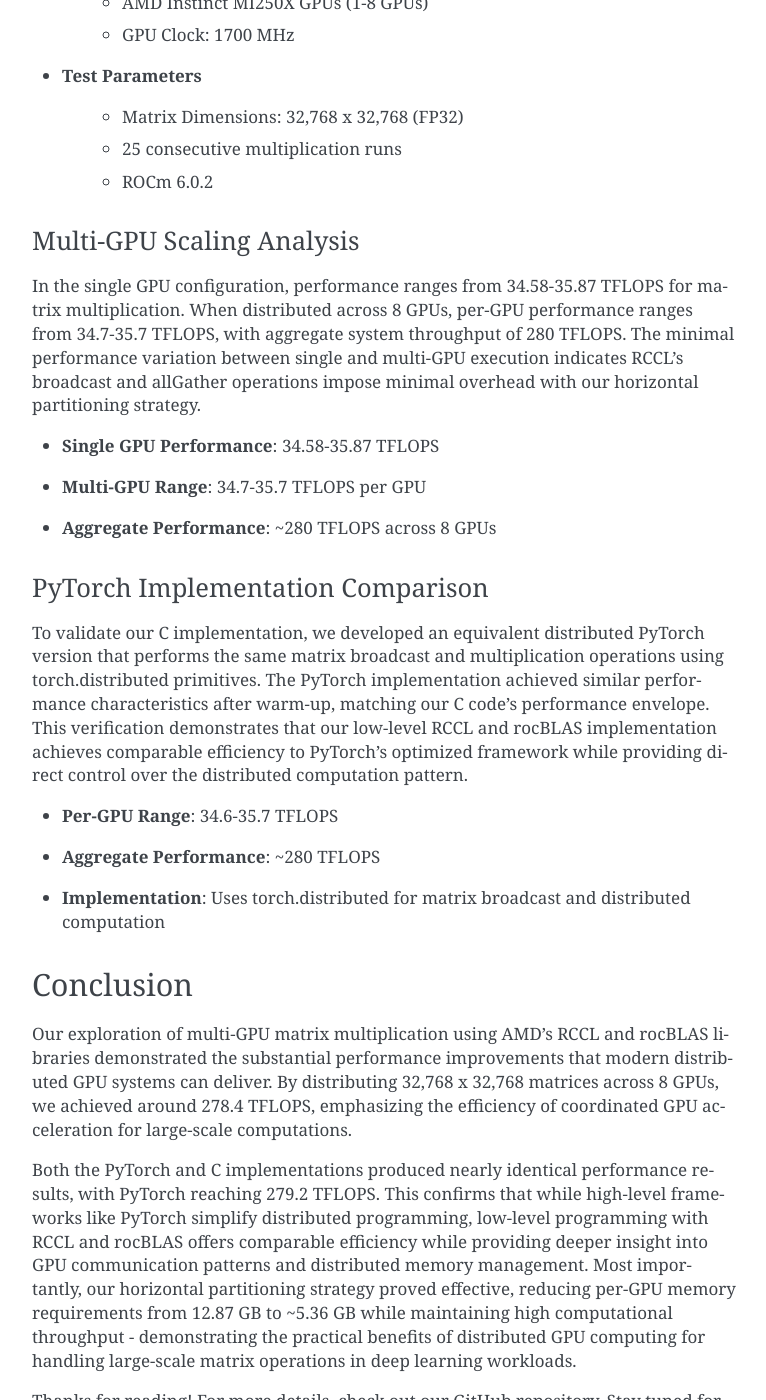
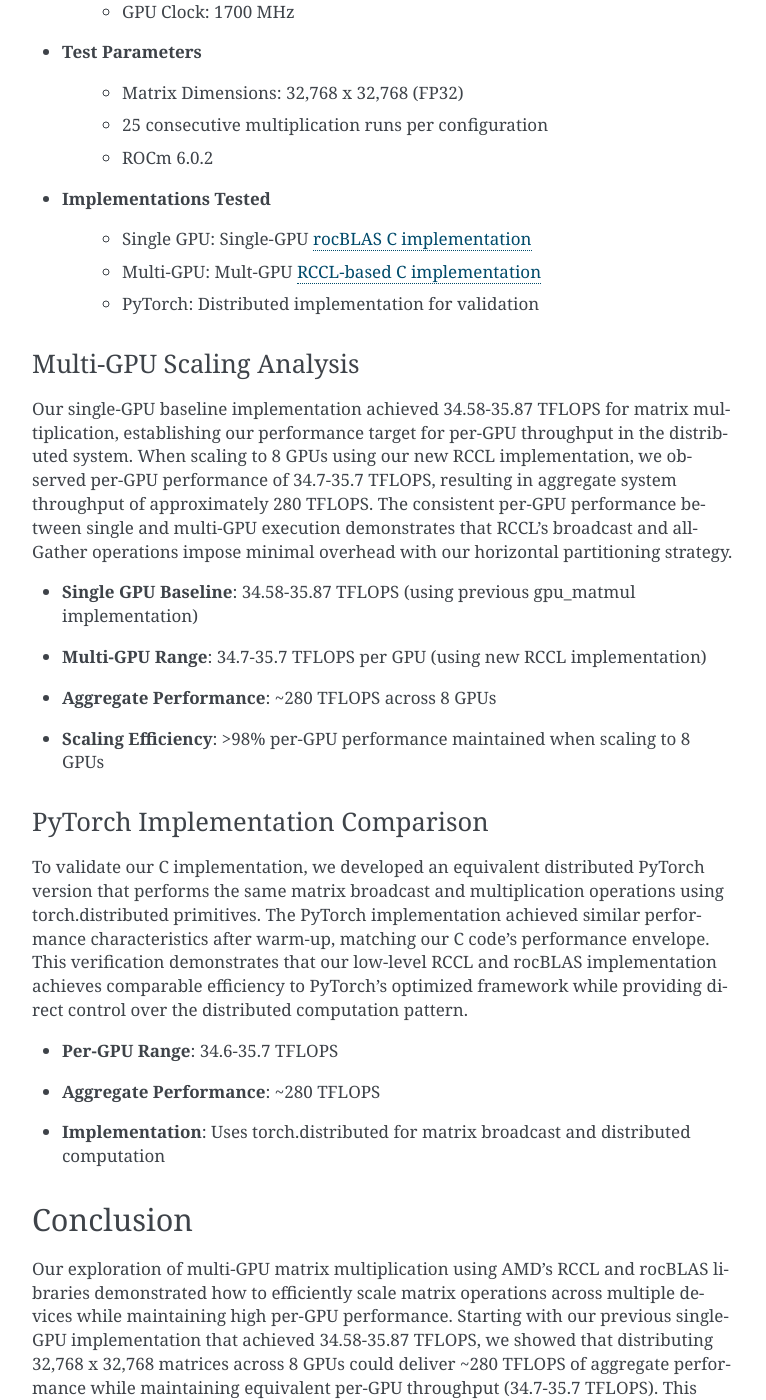
Before and after one commit to pebblesandweeds/rccl_gpu_matmul, a Sphinx documentation site: the page built from docs/source/rccl_gpu_matmul.rst, in a window 1280 px wide and 1400 px high, scrolled down 10455 px. Shown: the whole window, without its empty margins (366-1132 px from the left). Built offline with Sphinx 7.4.7, drawn with Linux system fonts in a browser that asks for light colours; some of the changed text lies outside the part shown.

Commit message:
Blog updates

```diff
--- a/docs/source/rccl_gpu_matmul.rst
+++ b/docs/source/rccl_gpu_matmul.rst
@@ -272,7 +272,7 @@ This implementation shows how we can scale matrix multiplication across multiple
 Performance Analysis
 --------------------
 
-We evaluated the scaling efficiency of our distributed matrix multiplication implementation by measuring performance on both single and multi-GPU configurations within the same host system. Our goal was not to optimize for peak performance or match vendor benchmark numbers, but rather to measure "out of the box" rocBLAS performance on square matrices and quantify any overhead introduced by RCCL communication when moving from single to multi-GPU execution.
+We evaluated our distributed matrix multiplication implementation by first establishing a baseline using our previous `single-GPU implementation <https://github.com/pebblesandweeds/gpu_matmul>`_, then comparing it against our new multi-GPU RCCL code running on the same hardware. This approach allowed us to directly measure any overhead introduced by RCCL communication when scaling from single to multi-GPU execution.
 
 Benchmark Configuration
 ^^^^^^^^^^^^^^^^^^^^^^^
@@ -283,16 +283,21 @@ Our test environment consisted of:
    * GPU Clock: 1700 MHz
 * **Test Parameters**
    * Matrix Dimensions: 32,768 x 32,768 (FP32)
-   * 25 consecutive multiplication runs
+   * 25 consecutive multiplication runs per configuration
    * ROCm 6.0.2
+* **Implementations Tested**
+   * Single GPU: Single-GPU `rocBLAS C implementation <https://github.com/pebblesandweeds/gpu_matmul>`_
+   * Multi-GPU: Mult-GPU `RCCL-based C implementation <https://github.com/pebblesandweeds/rccl_gpu_matmul>`_
+   * PyTorch: Distributed implementation for validation
 
 Multi-GPU Scaling Analysis
 ^^^^^^^^^^^^^^^^^^^^^^^^^^
-In the single GPU configuration, performance ranges from 34.58-35.87 TFLOPS for matrix multiplication. When distributed across 8 GPUs, per-GPU performance ranges from 34.7-35.7 TFLOPS, with aggregate system throughput of 280 TFLOPS. The minimal performance variation between single and multi-GPU execution indicates RCCL's broadcast and allGather operations impose minimal overhead with our horizontal partitioning strategy.
+Our single-GPU baseline implementation achieved 34.58-35.87 TFLOPS for matrix multiplication, establishing our performance target for per-GPU throughput in the distributed system. When scaling to 8 GPUs using our new RCCL implementation, we observed per-GPU performance of 34.7-35.7 TFLOPS, resulting in aggregate system throughput of approximately 280 TFLOPS. The consistent per-GPU performance between single and multi-GPU execution demonstrates that RCCL's broadcast and allGather operations impose minimal overhead with our horizontal partitioning strategy.
 
-* **Single GPU Performance**: 34.58-35.87 TFLOPS
-* **Multi-GPU Range**: 34.7-35.7 TFLOPS per GPU
+* **Single GPU Baseline**: 34.58-35.87 TFLOPS (using previous gpu_matmul implementation)
+* **Multi-GPU Range**: 34.7-35.7 TFLOPS per GPU (using new RCCL implementation)
 * **Aggregate Performance**: ~280 TFLOPS across 8 GPUs
+* **Scaling Efficiency**: >98% per-GPU performance maintained when scaling to 8 GPUs
 
 PyTorch Implementation Comparison
 ^^^^^^^^^^^^^^^^^^^^^^^^^^^^^^^^^
@@ -305,8 +310,8 @@ To validate our C implementation, we developed an equivalent distributed PyTorch
 Conclusion
 ----------
 
-Our exploration of multi-GPU matrix multiplication using AMD's RCCL and rocBLAS libraries demonstrated the substantial performance improvements that modern distributed GPU systems can deliver. By distributing 32,768 x 32,768 matrices across 8 GPUs, we achieved around 278.4 TFLOPS, emphasizing the efficiency of coordinated GPU acceleration for large-scale computations.
+Our exploration of multi-GPU matrix multiplication using AMD's RCCL and rocBLAS libraries demonstrated how to efficiently scale matrix operations across multiple devices while maintaining high per-GPU performance. Starting with our previous single-GPU implementation that achieved 34.58-35.87 TFLOPS, we showed that distributing 32,768 x 32,768 matrices across 8 GPUs could deliver ~280 TFLOPS of aggregate performance while maintaining equivalent per-GPU throughput (34.7-35.7 TFLOPS). This near-linear scaling emphasizes the efficiency of our RCCL-based coordination approach for large-scale computations.
 
-Both the PyTorch and C implementations produced nearly identical performance results, with PyTorch reaching 279.2 TFLOPS. This confirms that while high-level frameworks like PyTorch simplify distributed programming, low-level programming with RCCL and rocBLAS offers comparable efficiency while providing deeper insight into GPU communication patterns and distributed memory management. Most importantly, our horizontal partitioning strategy proved effective, reducing per-GPU memory requirements from 12.87 GB to ~5.36 GB while maintaining high computational throughput - demonstrating the practical benefits of distributed GPU computing for handling large-scale matrix operations in deep learning workloads.
+Both the PyTorch and C implementations produced nearly identical performance results, with both reaching approximately 280 TFLOPS. This confirms that while high-level frameworks like PyTorch simplify distributed programming, low-level programming with RCCL and rocBLAS offers comparable efficiency while providing deeper insight into GPU communication patterns and distributed memory management. Most importantly, our horizontal partitioning strategy proved effective, reducing per-GPU memory requirements from 12.87 GB to ~5.36 GB while maintaining the baseline computational throughput of our original single-GPU implementation - demonstrating the practical benefits of distributed GPU computing for handling large-scale matrix operations in deep learning workloads.
 
 Thanks for reading! For more details, check out our GitHub repository. Stay tuned for future blogs where we'll explore more advanced topics in distributed GPU computing.
```
